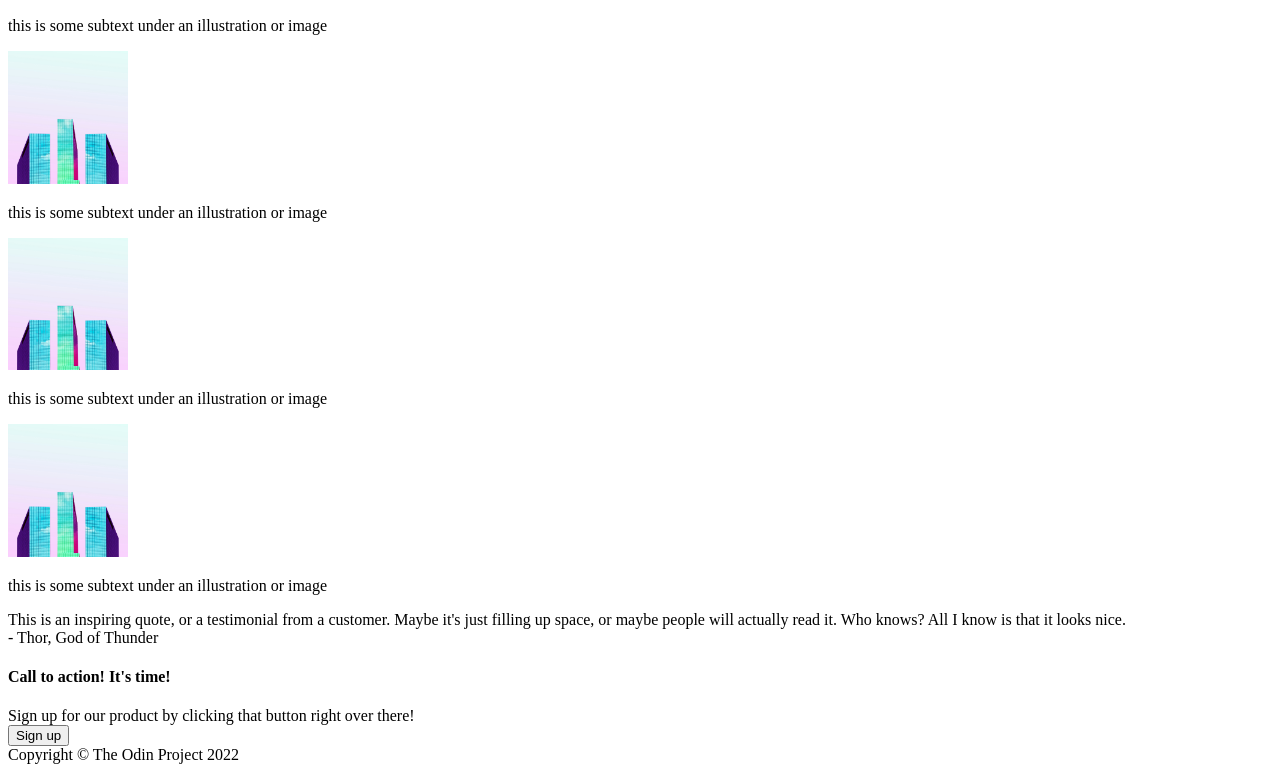
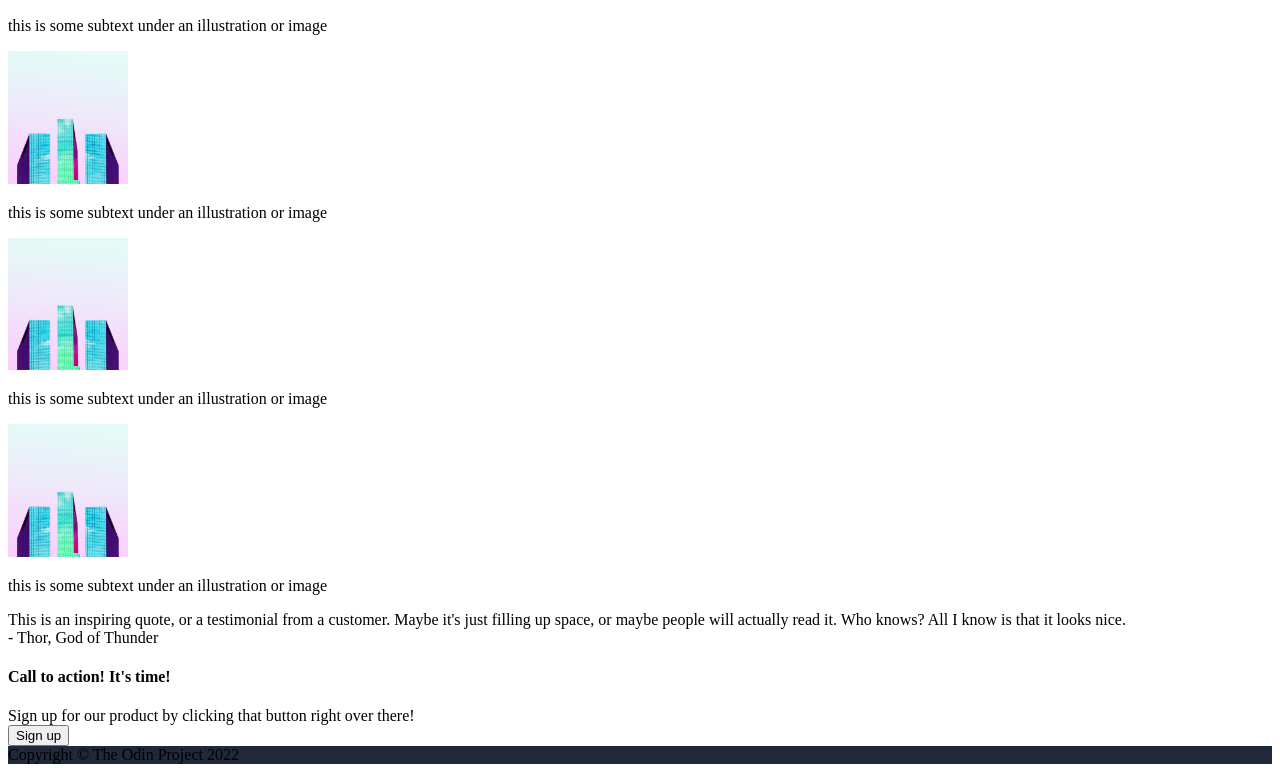
Before and after one commit to kkcook/top-landing-page, a plain HTML site: page index.html in a window 1280 px wide. Shown: the part 647-1419 px from the top of the page. Drawn offline with Linux system fonts and the light colour scheme.

Commit message:
Link stylesheet and update background colors

```diff
--- a/index.html
+++ b/index.html
@@ -6,6 +6,7 @@
   <meta http-equiv="X-UA-Compatible" content="IE=edge">
   <meta name="viewport" content="width=device-width, initial-scale=1.0">
   <title>Landing Page</title>
+  <link rel="stylesheet" href="style.css">
 </head>
 
 <body>
--- a/style.css
+++ b/style.css
@@ -0,0 +1,4 @@
+.header,
+.footer {
+  background-color: #1F2937;
+}
```
